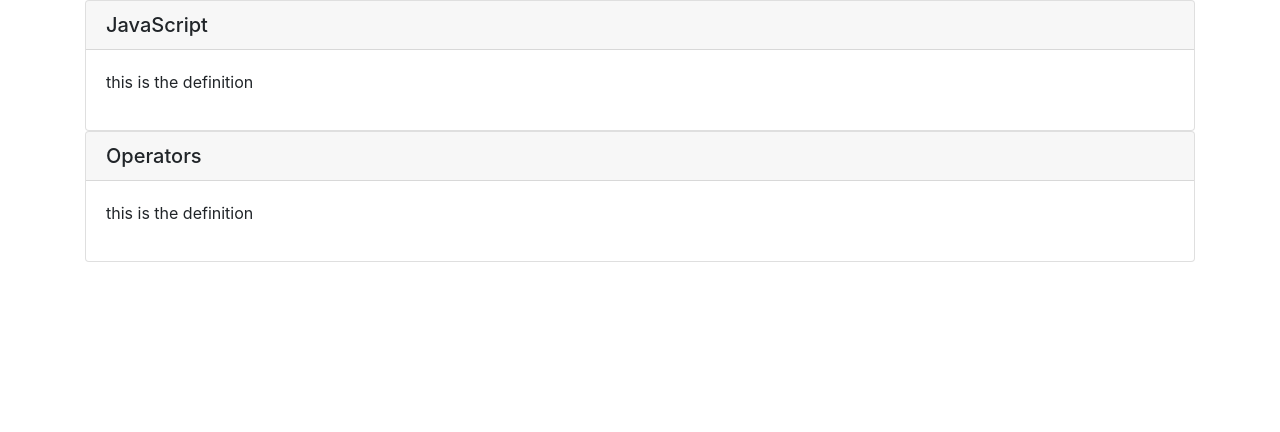
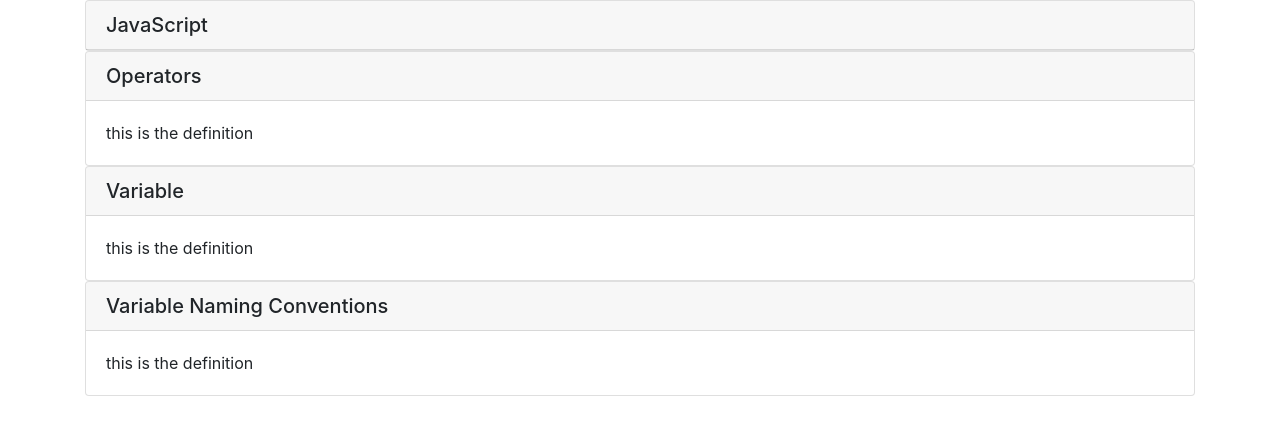
Before and after one commit to pearcy/flashcard2, a plain HTML site: page index.html in a window 1280 px wide. Both pictures are taken after a click on the element "JavaScript". Drawn offline with nearby package versions, Linux system fonts and the light colour scheme.

Commit message:
add bootstrap cards with show, hide jQuery

```diff
--- a/css/styles.css
+++ b/css/styles.css
@@ -1,3 +1,7 @@
-.card-body {
+/* .card-body {
+  display: none;
+} */
+
+.card-body #one {
   display: none;
 }
--- a/index.html
+++ b/index.html
@@ -19,15 +19,29 @@
 
       <div class="card">
         <h5 div class="card-header" id="one">JavaScript</h5>
-        <div class="card-body">
-          <p class class="card-text">this is the definition</p>
+        <div class="card-body" id="one">
+          <p class="card-text">this is the definition</p>
         </div>
       </div>
 
       <div class="card">
-        <h5 div class="card-header">Operators</h5>
-        <div class="card-body">
-          <p class class="card-text">this is the definition</p>
+        <h5 div class="card-header" id="two">Operators</h5>
+        <div class="card-body" id="two">
+          <p class="card-text">this is the definition</p>
+        </div>
+      </div>
+
+      <div class="card">
+        <h5 div class="card-header" id="three">Variable</h5>
+        <div class="card-body" id="three">
+          <p class="card-text">this is the definition</p>
+        </div>
+      </div>
+
+      <div class="card">
+        <h5 div class="card-header">Variable Naming Conventions</h5>
+        <div class="card-body" id="four">
+          <p class="card-text">this is the definition</p>
         </div>
       </div>
 
--- a/js/scripts.js
+++ b/js/scripts.js
@@ -1,7 +1,14 @@
 $(document).ready(function() {
   $(".card-header#one").click(function() {
-    $(".card-body").toggle();
+    $(".card-body#one").toggle();
   });
 
+  $(".card-header#two").click(function() {
+    $(".card-body#two").toggle();
+  });
+
+  $(".card-header#three").click(function() {
+    $(".card-body#three").toggle();
+  });
 
 }); // end document ready
```
